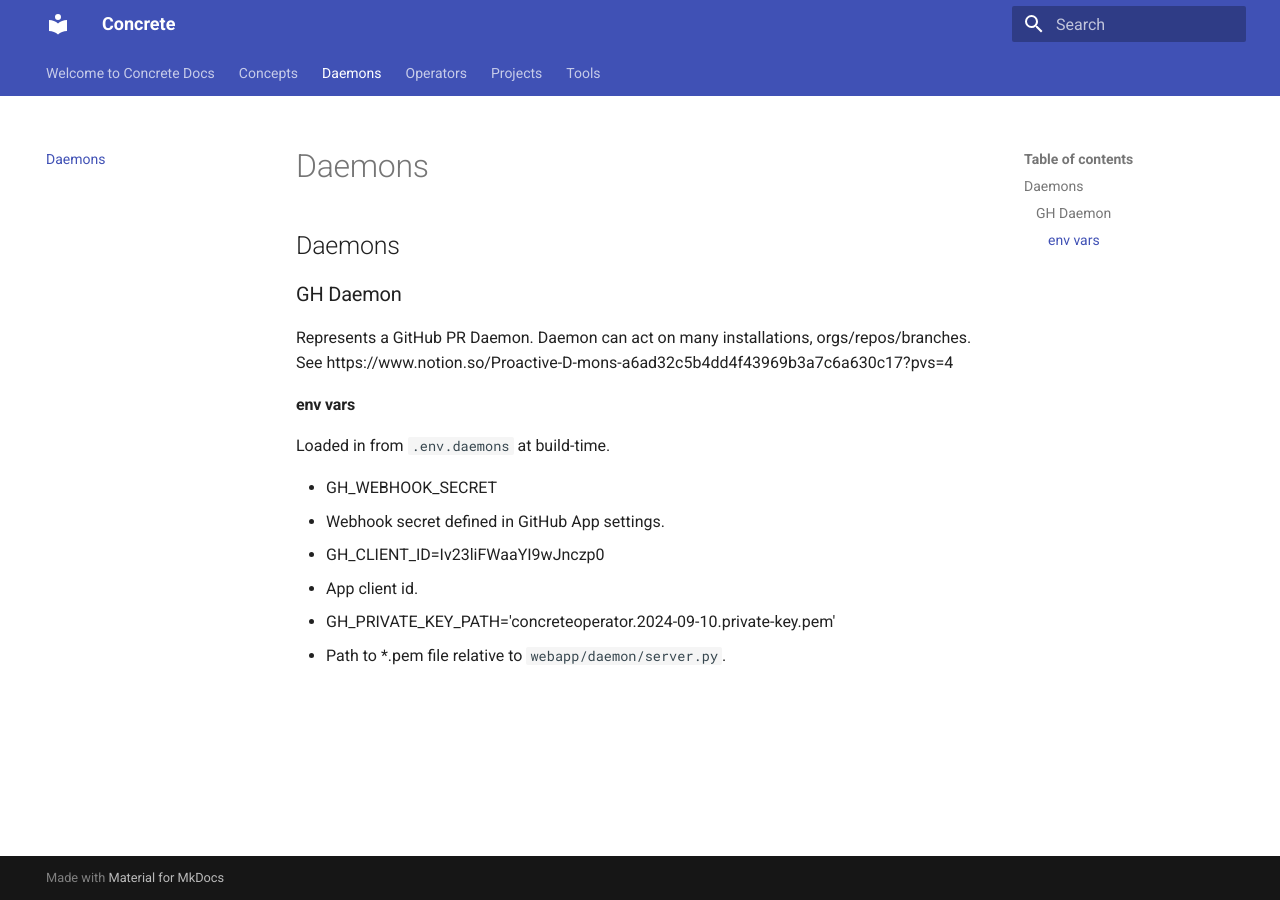
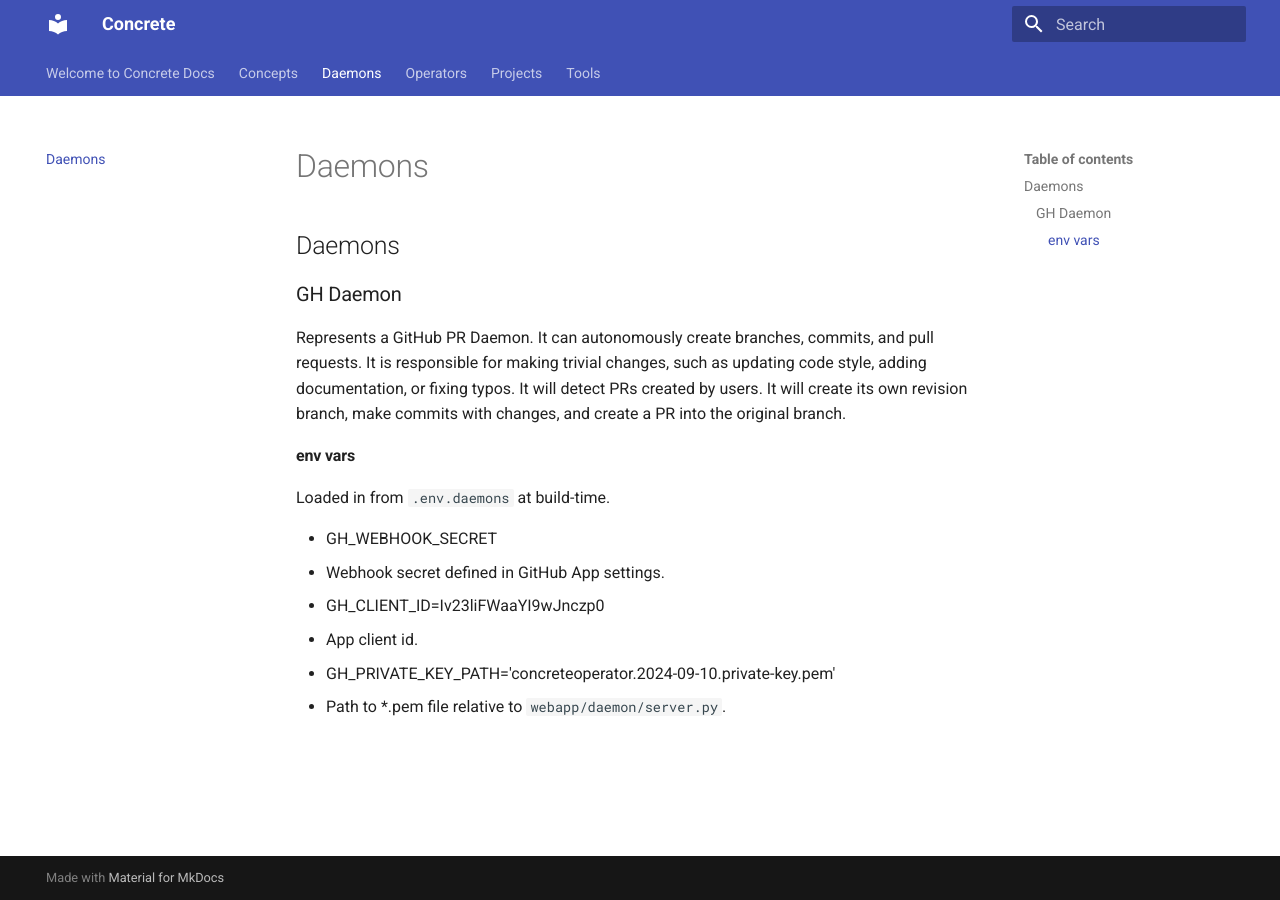
Before and after one commit to abstractoperators/concrete, an MkDocs documentation site: the page built from webapp/docs/docs/daemons.md, in a window 1280 px wide. Built offline with MkDocs 1.6.1 and Material for MkDocs 9.7.7, drawn with Linux system fonts in a browser that asks for light colours.

Commit message:
Update documentation on gh daemons

```diff
--- a/webapp/docs/docs/daemons.md
+++ b/webapp/docs/docs/daemons.md
@@ -1,9 +1,8 @@
 ## Daemons
 
 ### GH Daemon
-Represents a GitHub PR Daemon.
-Daemon can act on many installations, orgs/repos/branches.
-See https://www.notion.so/Proactive-D-mons-a6ad32c5b4dd4f43969b3a7c6a630c17?pvs=4
+Represents a GitHub PR Daemon. It can autonomously create branches, commits, and pull requests. It is responsible for making trivial changes, such as updating code style, adding documentation, or fixing typos.
+It will detect PRs created by users. It will create its own revision branch, make commits with changes, and create a PR into the original branch.
 
 #### env vars
 Loaded in from `.env.daemons` at build-time.
```
